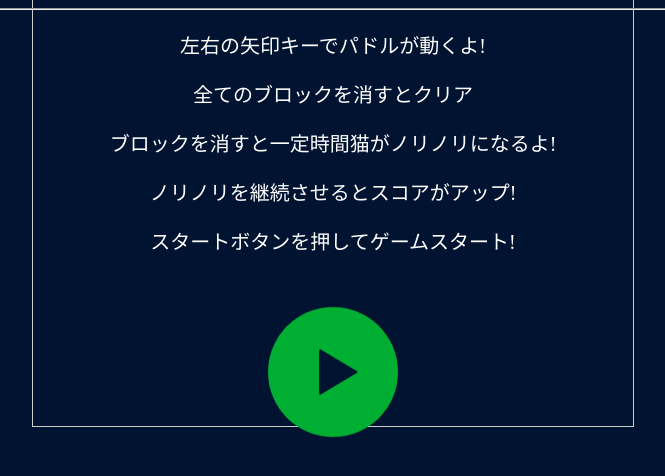
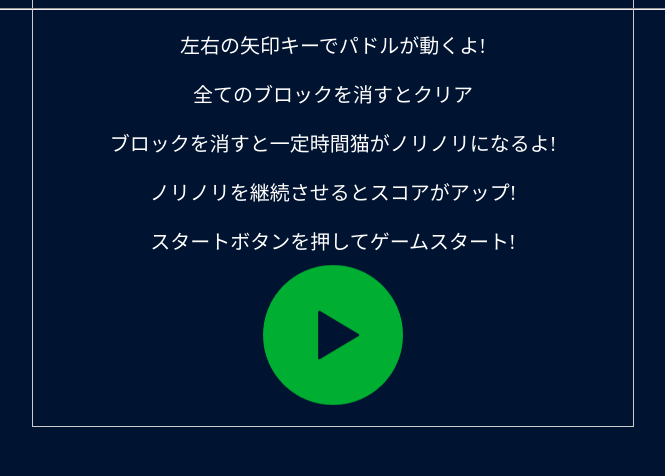
Before and after one commit to kei928/DubidubiBlock, a plain HTML site: page index.html in a window 1280 px wide. Shown: the part 224-700 px from the top of the page, without its empty margins (307-972 px from the left). Drawn offline with Linux system fonts and the light colour scheme.

Commit message:
Update style.css

```diff
--- a/style.css
+++ b/style.css
@@ -9,11 +9,12 @@ body {
 
 canvas {
     border: 1px solid #ccc;
+
 }
 
 video {
     position: flex;
-    margin: 1%;
+    margin-right:5%;
     top: 0;
     left: 0;
     z-index: -1;
@@ -22,7 +23,7 @@ video {
 
 #fever {
     position: flex;
-    margin: 1%;
+    margin-right: 5%;
     top: 0;
     left: 0;
     z-index: -1;
@@ -38,16 +39,15 @@ video {
 }
 
 #START {
-    position: absolute;
-    top: 85%;
-    /* 上端から50%の位置に配置 */
-    left: 50%;
-    /* 左端から50%の位置に配置 */
+    position: flex;
+    margin-left: 50%;
+    margin-right:50%;
+    margin-top:80px;
     transform: translate(-50%, -50%);
-    /* 中央揃え */
+
     display: block;
-    width: 130px;
-    height: 130px;
+    max-width: 140px;
+    max-height: 140px;
     cursor: pointer;
     z-index: 1;
 }
```
